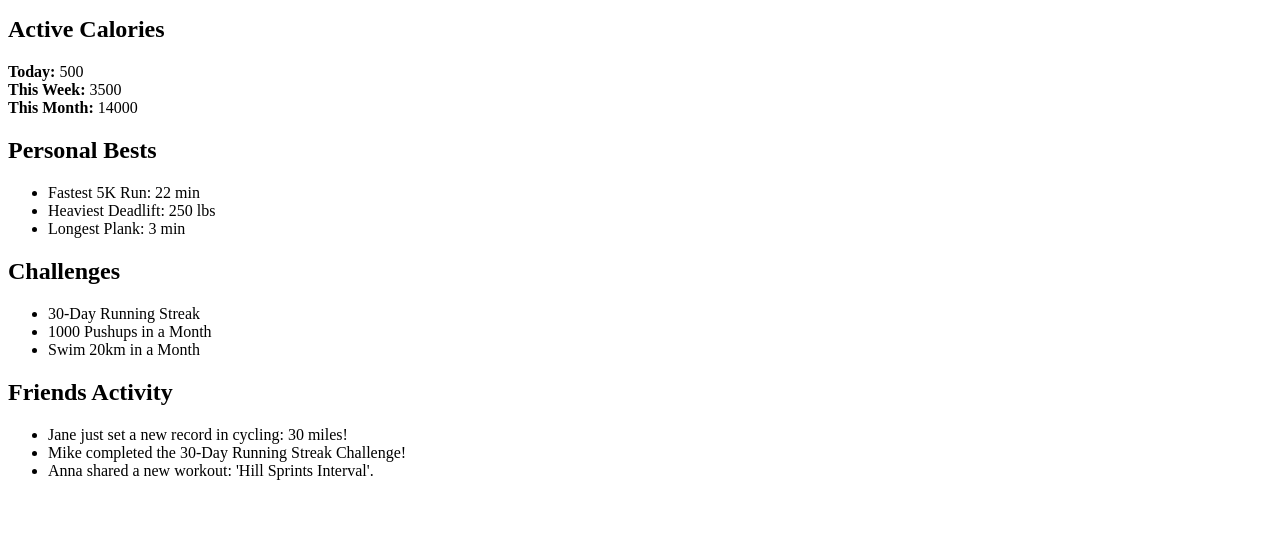
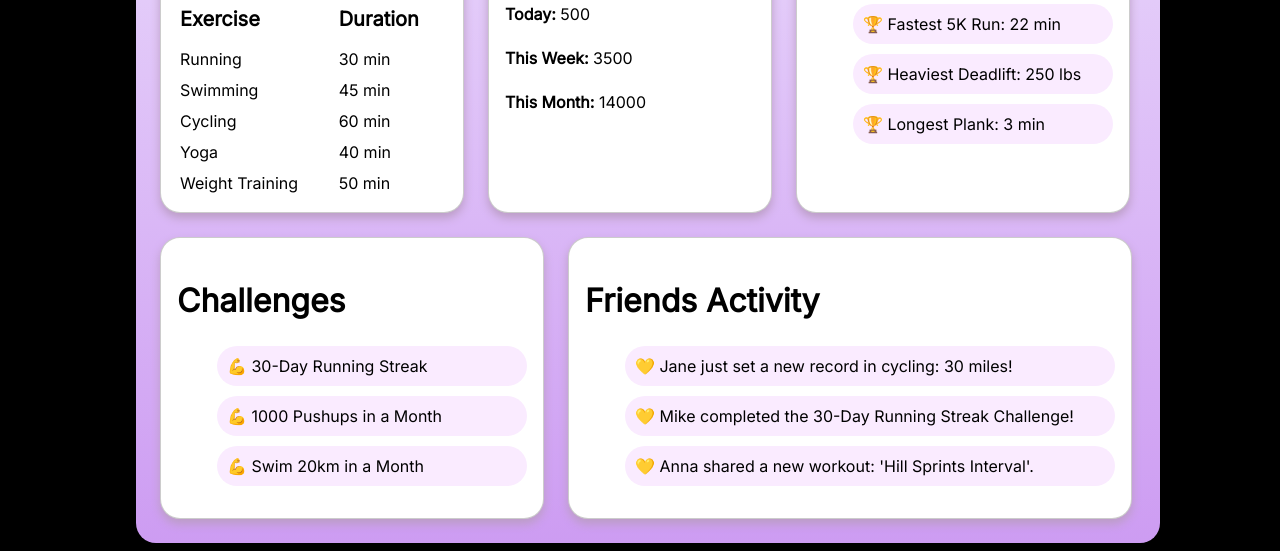
Before and after one commit to SpacecatDevs/Bento-Boxes, a plain HTML site: page index.html in a window 1280 px wide. Shown: the part 479-1030 px from the top of the page. Before the commit the page ends 975 px from the top, so only its background shows below. Drawn offline with Linux system fonts and the light colour scheme.

Commit message:
Update index.html

```diff
--- a/index.html
+++ b/index.html
@@ -1,4 +1,135 @@
-<div class="dashboard">
+<html>
+	<head>
+		<style>
+			@import url('https://fonts.googleapis.com/css2?family=Inter&display=swap');
+
+body {
+	display: grid;
+	align-items: center;
+	justify-content: center;
+	width: 100vw;
+	background: black;
+}
+
+.dashboard {
+	display: flex;
+  flex-flow: row wrap;
+	align-content: stretch;
+	align-items: stretch;
+	width: 1000px;
+	gap: 24px 24px;
+	padding-top: 24px;
+	padding-bottom: 24px;
+	padding-left: 24px;
+	border-radius: 20px;
+	font-family: "Inter", sans;
+	background: linear-gradient(to top, #cd9cf2 0%, #f6f3ff 100%);
+
+}
+
+.profile, .schedule-table, .exercise-table, .calories, .personal-bests, .challenges, .activity-feed {
+	padding: 16px;
+	background-color: white;
+	border: solid 1px rgba(0, 0, 0, 0.2);
+	border-radius: 20px;
+	box-shadow: 0px 5px 10px 0px rgba(187, 157, 196);
+}
+
+h2 {
+	font-size: 32px;
+}
+
+table {
+	width: 100%;
+	text-align: left;
+}
+
+th {
+	font-size: 20px;
+	padding-bottom: 8px;
+}
+
+td {
+	padding-top: 8px;
+}
+
+.profile {
+	width: 40%;
+	text-align: center;
+	background-color: ;
+
+	transition: color .5s ease-out 100ms;
+}
+
+.profile h2 {
+	font-size: 40px;
+}
+
+.profile p {
+	font-size: 24px;
+}
+
+.profile:hover {
+}
+
+.schedule-table {
+	width: 48%;
+
+}
+
+.exercise-table {
+	width: 27%;
+
+}
+
+.calories {
+	width: 25%;
+
+}
+
+.calories div {
+	padding-bottom: 24px;
+}
+
+.personal-bests {
+	width: 30%;
+
+}
+
+.personal-bests li::before {
+	content: "🏆 "
+}
+
+li {
+	margin-top: 10px;
+	padding: 10px;
+	border-radius: 50px;
+	background: #faebff;
+}
+
+ul {
+	list-style: none;
+}
+
+.challenges li::before {
+	content: "💪 "
+}
+
+.challenges {
+	width: 35%;
+}
+
+.activity-feed {
+	width: 53%;
+}
+
+.activity-feed li::before {
+	content: "💛 "
+}
+		</style>
+	</head>
+	<body>
+		<div class="dashboard">
 
 	<div class="profile">
 		<h2>Good Morning Champ!</h2>
@@ -108,3 +239,5 @@
 	</div>
 
 </div>
+	</body>
+</html>
```
